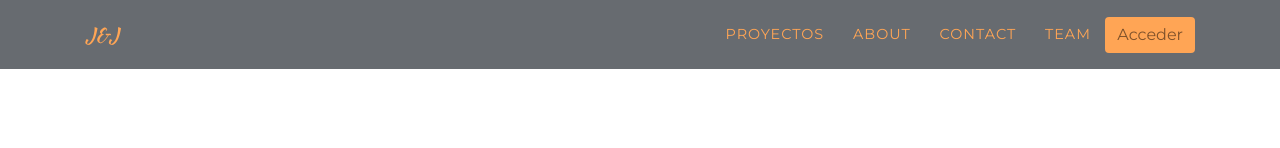
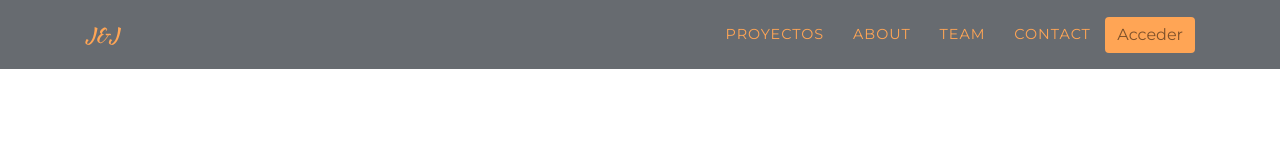
Before and after one commit to lugeminai/E31A, an Angular app: page /home in a window 1280 px wide. Shown: the top 148 px of the page. Built offline with nearby package versions, Linux system fonts and the light colour scheme; a web font is replaced by a local one.

Commit message:
Update app.component.html

```diff
--- a/src/app/app.component.html
+++ b/src/app/app.component.html
@@ -4,13 +4,17 @@
       <div class="collapse navbar-collapse"
           id="navbarResponsive">
           <ul class="nav navbar-nav ml-auto text-uppercase">
+              <!--
+              <li class="nav-item" role="presentation"><a class="nav-link active js-scroll-trigger" href="#portfolio" style="color: rgb(255,165,85);">PROYECTOS</a></li>
+              <li class="nav-item" role="presentation"><a class="nav-link active js-scroll-trigger" href="#services" style="color: rgb(255,165,85);">DEPARTAMENTOs</a></li>
+              -->
               <li class="nav-item" role="presentation"><a class="nav-link active js-scroll-trigger" routerLink="project" style="color: rgb(255,165,85);">PROYECTOS</a></li>
               <li class="nav-item" role="presentation"><a class="nav-link active js-scroll-trigger" routerLink="aboutus" style="color: rgb(255,165,85);">About</a></li>
+              <li class="nav-item" role="presentation"><a class="nav-link active js-scroll-trigger" routerLink="team" style="color: rgb(255,165,85);">Team</a></li>
               <li class="nav-item" role="presentation"><a class="nav-link active js-scroll-trigger" routerLink="contactus" style="color: rgb(255,165,85);">Contact</a></li>
-              <li class="nav-item" role="presentation"><a class="nav-link active js-scroll-trigger" routerLink="team" style="color: rgb(255,165,85);">Team</a></li>
-          </ul><a class="btn btn-primary text-black-50 border-dark" role="button" href="userLogin.html" style="font-family: Montserrat, sans-serif;font-weight: normal;background-color: rgb(255,165,85);border:none;">Acceder</a></div>
+          </ul><a class="btn btn-primary text-black-50 border-dark" role="button" href="#" style="font-family: Montserrat, sans-serif;font-weight: normal;background-color: rgb(255,165,85);border:none;">Acceder</a></div>
   </div>
 </nav>
-<section style="min-height: 580px;">
+<section style="min-height: 600px;">
   <router-outlet></router-outlet>
 </section>
```
